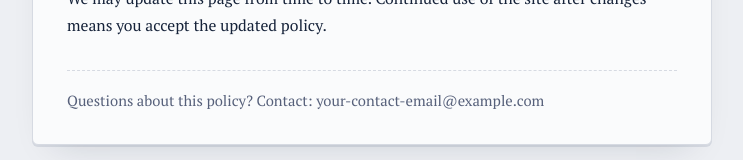
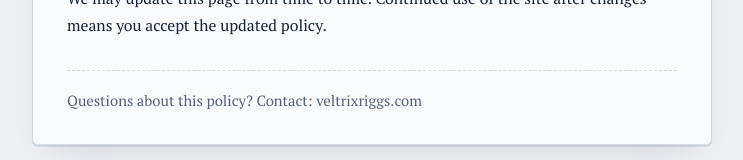
Before and after one commit to ElijahRiggy/The-Docket-App, a website: page privacy.html in a window 1280 px wide. Shown: the part 1236-1396 px from the top of the page, without its empty margins (268-1011 px from the left). Drawn offline with Linux system fonts and the light colour scheme.

Commit message:
Update contact email in privacy policy

```diff
--- a/privacy.html
+++ b/privacy.html
@@ -113,7 +113,7 @@
     <p>We may update this page from time to time. Continued use of the site after changes means you accept the updated policy.</p>
 
     <div class="contact">
-      Questions about this policy? Contact: <!-- REPLACE WITH THE EMAIL YOU WANT PUBLIC --> your-contact-email@example.com
+      Questions about this policy? Contact: <!-- REPLACE WITH THE EMAIL YOU WANT PUBLIC --> veltrixriggs.com
     </div>
   </main>
 </div>
```
